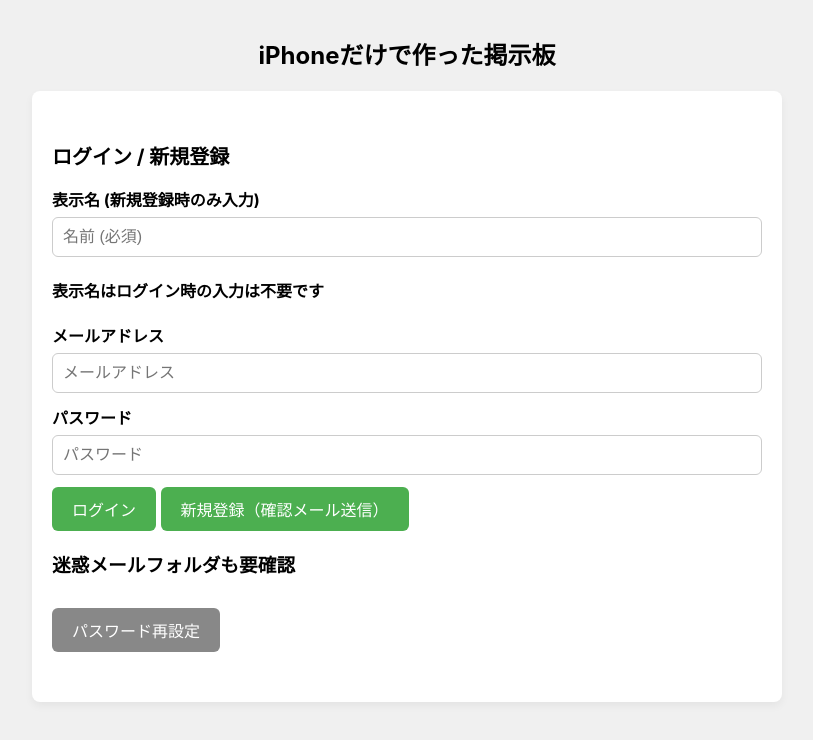
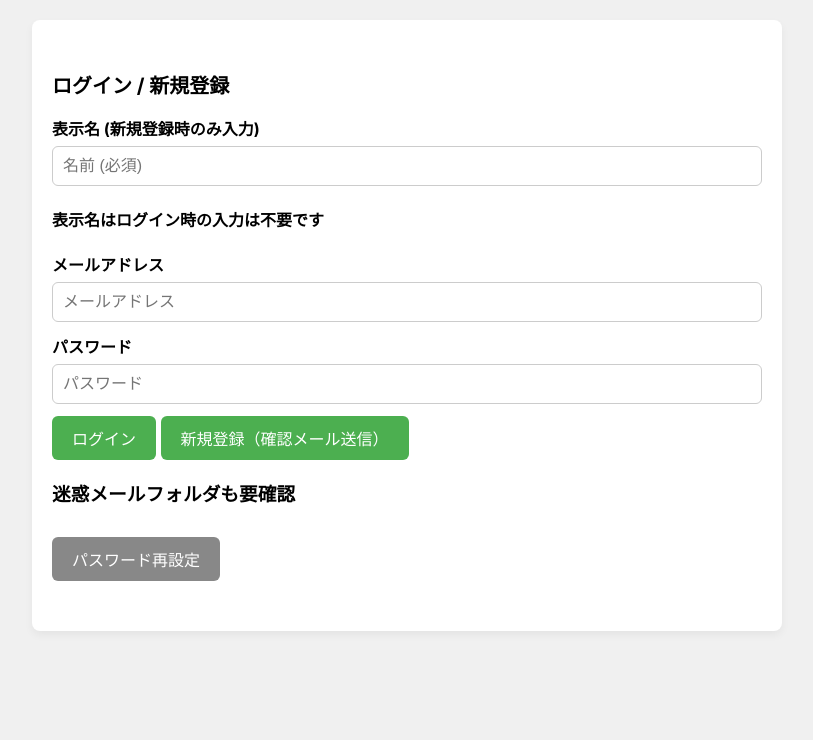
Before and after one commit to incict-design/board-ios, a plain HTML site: page index.html in a window 1280 px wide. Shown: the whole page, without its empty margins (233-1046 px from the left). Drawn offline with Linux system fonts and the light colour scheme; no server answers.

Commit message:
Update index.html

```diff
--- a/index.html
+++ b/index.html
@@ -64,8 +64,6 @@
 </style>
 </head>
 <body>
-
-<h1>iPhoneだけで作った掲示板</h1>
 
 <input type="text" style="display:none">
 <input type="password" style="display:none">
```
